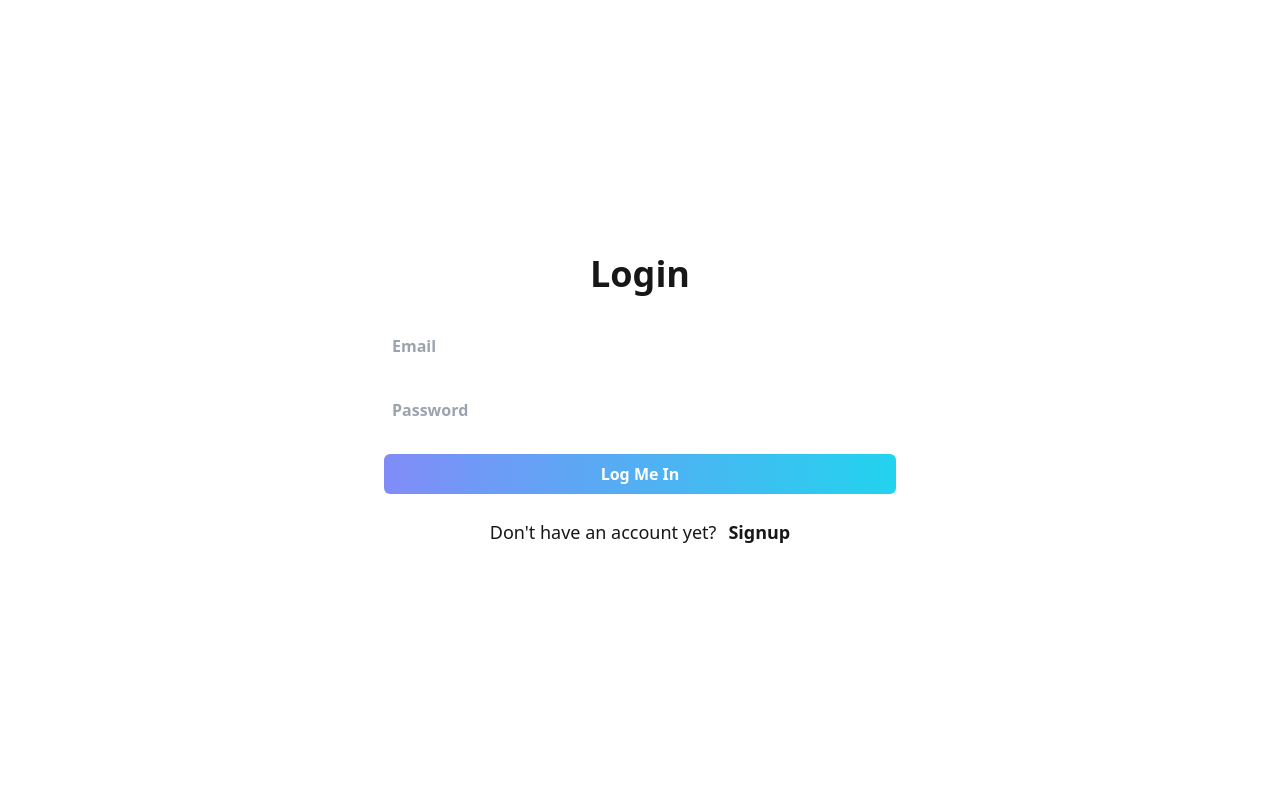
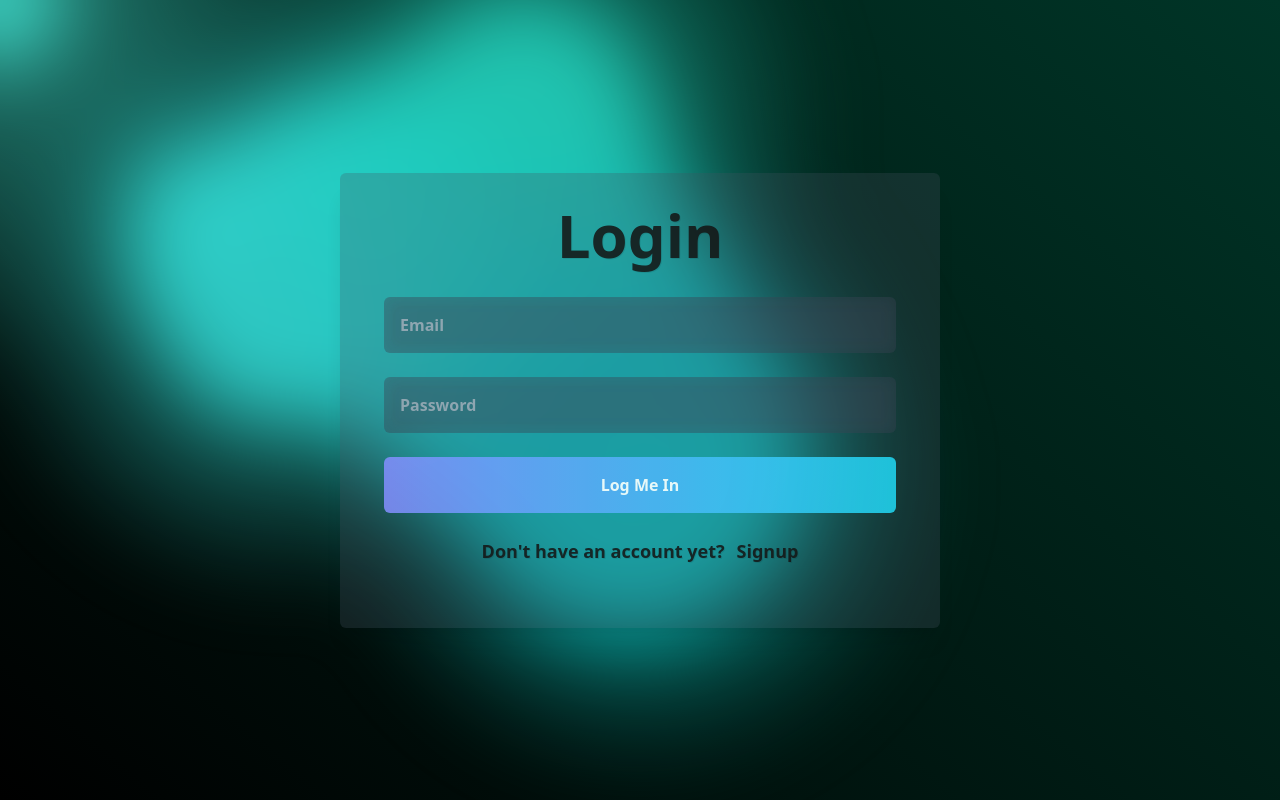
Before and after one commit to caseycantrell/crowdwork-frontend, a Next.js app: page /login in a window 1280 px wide. Built offline with nearby package versions, Linux system fonts and the light colour scheme; no server answers.

Commit message:
login page

```diff
--- a/src/app/page.tsx
+++ b/src/app/page.tsx
@@ -39,13 +39,13 @@ const Home: React.FC = () => {
   return (
     <div className=''>
       <div className="text-container">
-        <p className='font-extrabold text-shadow-xl text-8xl'>CROWDWORK</p>
-        <p className='font-bold'>Real-time song requesting and chat for DJ's.</p>
+        <p className='font-extrabold text-8xl'>CROWDWORK</p>
+        <p className='font-bold text-2xl'>Real-time song requesting and chat for DJ's.</p>
       </div>
       <div className="gradient-bg flex flex-col min-h-screen">
-        <div className='login-signup-container'>
-          <Link href='/login' className='font-bold hover:text-main ease-in-out duration-300 cursor-pointer'>Login</Link>
-          <Link href='/signup' className='font-bold hover:text-main ease-in-out duration-300 cursor-pointer ml-6'>Signup</Link>
+        <div className='login-signup-container text-xl font-bold'>
+          <Link href='/login' className=''>Login</Link>
+          <Link href='/signup' className='ml-6'>Signup</Link>
         </div>
         <svg xmlns="http://www.w3.org/2000/svg">
           <defs>
--- a/src/pages/login.tsx
+++ b/src/pages/login.tsx
@@ -1,34 +1,39 @@
-import { useState, useEffect } from 'react';
+"use client";
+
+import { useState, useEffect, useRef } from 'react';
 import { useRouter } from 'next/router';
 import { motion, AnimatePresence } from 'framer-motion';
 import Link from 'next/link';
 import Button from '../components/UI/Button';
-import Input from '../components/UI/Input'
-import { signIn, useSession } from "next-auth/react";
+import Input from '../components/UI/Input';
+import { signIn, useSession } from 'next-auth/react';
+import '../../src/styles/gradient-bg.css'
 
 const LoginPage: React.FC = () => {
   const router = useRouter();
   const { data: session } = useSession();
-  const [ email, setEmail ] = useState<string>('');
-  const [ password, setPassword ] = useState<string>('');
-  const [ message, setMessage ] = useState<string>('');
-  const [ showMessage, setShowMessage ] = useState<boolean>(false);
-  const [ isError, setIsError ] = useState<boolean>(false);
+  const [email, setEmail] = useState<string>('');
+  const [password, setPassword] = useState<string>('');
+  const [message, setMessage] = useState<string>('');
+  const [showMessage, setShowMessage] = useState<boolean>(false);
+  const [isError, setIsError] = useState<boolean>(false);
+
+  const interactiveRef = useRef<HTMLDivElement | null>(null);
 
   const handleSubmit = async (e: React.FormEvent<HTMLFormElement>) => {
     e.preventDefault();
-    const result = await signIn("credentials", {
+    const result = await signIn('credentials', {
       redirect: false,
       email,
       password,
     });
 
     if (result?.ok) {
-      setMessage("Login successful, noice.");
+      setMessage('Login successful, noice.');
       setIsError(false);
       setShowMessage(true);
     } else {
-      setMessage(result?.error || "Login failed");
+      setMessage(result?.error || 'Login failed');
       setIsError(true);
       setShowMessage(true);
     }
@@ -40,11 +45,9 @@ const LoginPage: React.FC = () => {
         router.push(`/dj/${session.user.id}`);
       }, 2000);
 
-      // clear the timeout if the component unmounts
       return () => clearTimeout(timer);
     }
   }, [session, router]);
-
 
   useEffect(() => {
     if (showMessage) {
@@ -56,37 +59,72 @@ const LoginPage: React.FC = () => {
     }
   }, [showMessage]);
 
+
+  useEffect(() => {
+    let curX = 0;
+    let curY = 0;
+    let tgX = 0;
+    let tgY = 0;
+
+    function move() {
+      curX += (tgX - curX) / 20;
+      curY += (tgY - curY) / 20;
+
+      if (interactiveRef.current) {
+        interactiveRef.current.style.transform = `translate(${Math.round(curX)}px, ${Math.round(curY)}px)`;
+      }
+      requestAnimationFrame(move);
+    }
+
+    const handleMouseMove = (event: MouseEvent) => {
+      tgX = event.clientX;
+      tgY = event.clientY;
+    };
+
+    window.addEventListener('mousemove', handleMouseMove);
+    move();
+
+    return () => {
+      window.removeEventListener('mousemove', handleMouseMove);
+    };
+  }, []);
+
   return (
-    <div className="min-h-screen flex flex-col items-center justify-center">
-      <h1 className="text-4xl font-bold text-center mb-8">Login</h1>
-      <form onSubmit={handleSubmit} className="space-y-6 w-full max-w-lg">
+    <div className="gradient-bg min-h-screen flex flex-col items-center justify-center">
+      <div className="text-container">
+       <div className='backdrop-blur bg-gray-600/30 border-1 border-gray-500 rounded-md shadow-xl p-8 flex flex-col items-center w-[600px] h-[455px]'>
+       <p className="text-6xl font-extrabold">Login</p>
+        <form
+          onSubmit={handleSubmit}
+          className="space-y-6 w-full max-w-lg flex flex-col items-center mt-8"
+        >
           <Input
             type="email"
             placeholder="Email"
             value={email}
+            className='backdrop-blur bg-gray-700/40 text-white p-4'
             onChange={(e) => setEmail(e.target.value)}
           />
           <Input
             type="password"
             placeholder="Password"
             value={password}
+            className='backdrop-blur bg-gray-700/40 text-white p-4'
             onChange={(e) => setPassword(e.target.value)}
           />
-        <Button
-          type="submit"
-          fontWeight="font-bold"
-          className="w-full"
-        >
+          <Button type="submit" fontWeight="font-bold" className="w-full" padding='py-4'>
             Log Me In
           </Button>
         </form>
-      <div className='flex flex-row items-center justify-center mt-6 text-lg relative w-full'>
-        <p className='mr-3'>Don&apos;t have an account yet?</p>
-        <Link href='/signup' className='font-bold hover:text-main ease-in-out duration-300'>Signup</Link>
+      <div className="flex flex-row items-center justify-center mt-6 text-lg relative w-full">
+        <p className="mr-3 font-semibold">Don't have an account yet?</p>
+        <Link href="/signup" className="font-bold hover:text-main ease-in-out duration-300">
+          Signup
+        </Link>
         <AnimatePresence>
           {showMessage && (
             <motion.div
-              className={`flex font-bold mt-4 absolute top-6 ${isError ? 'text-red-400' : 'text-green-400'}`}
+            className={`w-full absolute top-10 text-center font-light ${isError ? 'text-red-500' : 'text-green-400'}`}
             initial={{ opacity: 0, x: 100 }}
             animate={{ opacity: 1, x: 0 }}
             exit={{ opacity: 0, x: 100 }}
@@ -105,6 +143,30 @@ const LoginPage: React.FC = () => {
         </AnimatePresence>
           </div>
        </div>
+      </div>
+      <svg xmlns="http://www.w3.org/2000/svg">
+        <defs>
+          <filter id="goo">
+            <feGaussianBlur in="SourceGraphic" stdDeviation="10" result="blur" />
+            <feColorMatrix
+              in="blur"
+              mode="matrix"
+              values="1 0 0 0 0  0 1 0 0 0  0 0 1 0 0  0 0 0 18 -8"
+              result="goo"
+            />
+            <feBlend in="SourceGraphic" in2="goo" />
+          </filter>
+        </defs>
+      </svg>
+      <div className="gradients-container">
+        <div className="g1"></div>
+        <div className="g2"></div>
+        <div className="g3"></div>
+        <div className="g4"></div>
+        <div className="g5"></div>
+        <div ref={interactiveRef} className="interactive"></div>
+      </div>
+    </div>
   );
 };
 
--- a/src/styles/gradient-bg.css
+++ b/src/styles/gradient-bg.css
@@ -9,7 +9,7 @@
     left: 0;
     justify-content: center;
     align-items: center;
-    opacity: 0.8;
+    opacity: 0.9;
     user-select: none;
     text-shadow: 1px 1px rgba(0,0,0,0.1);
 }
```
Lines whose indentation alone changed are shown as unchanged.
